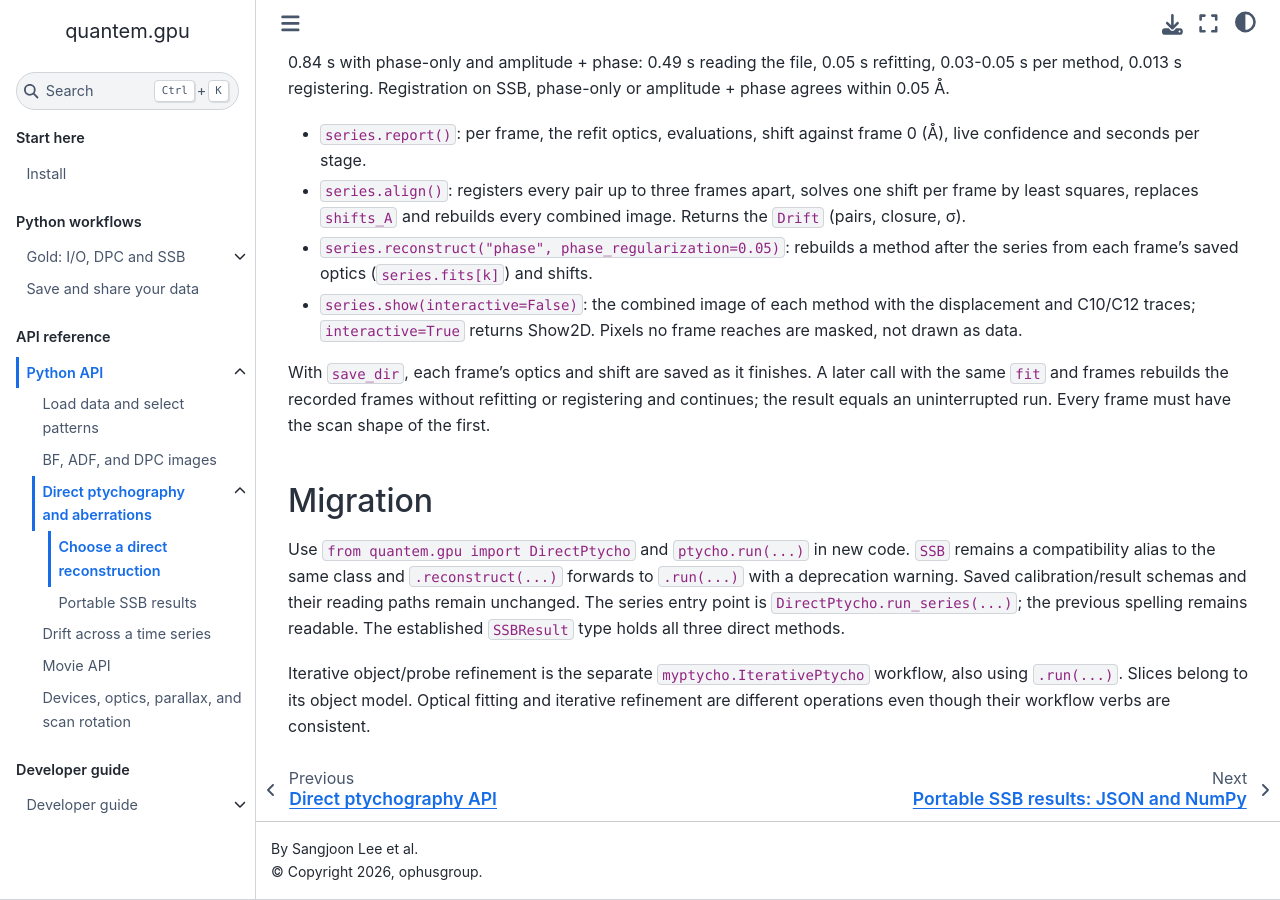
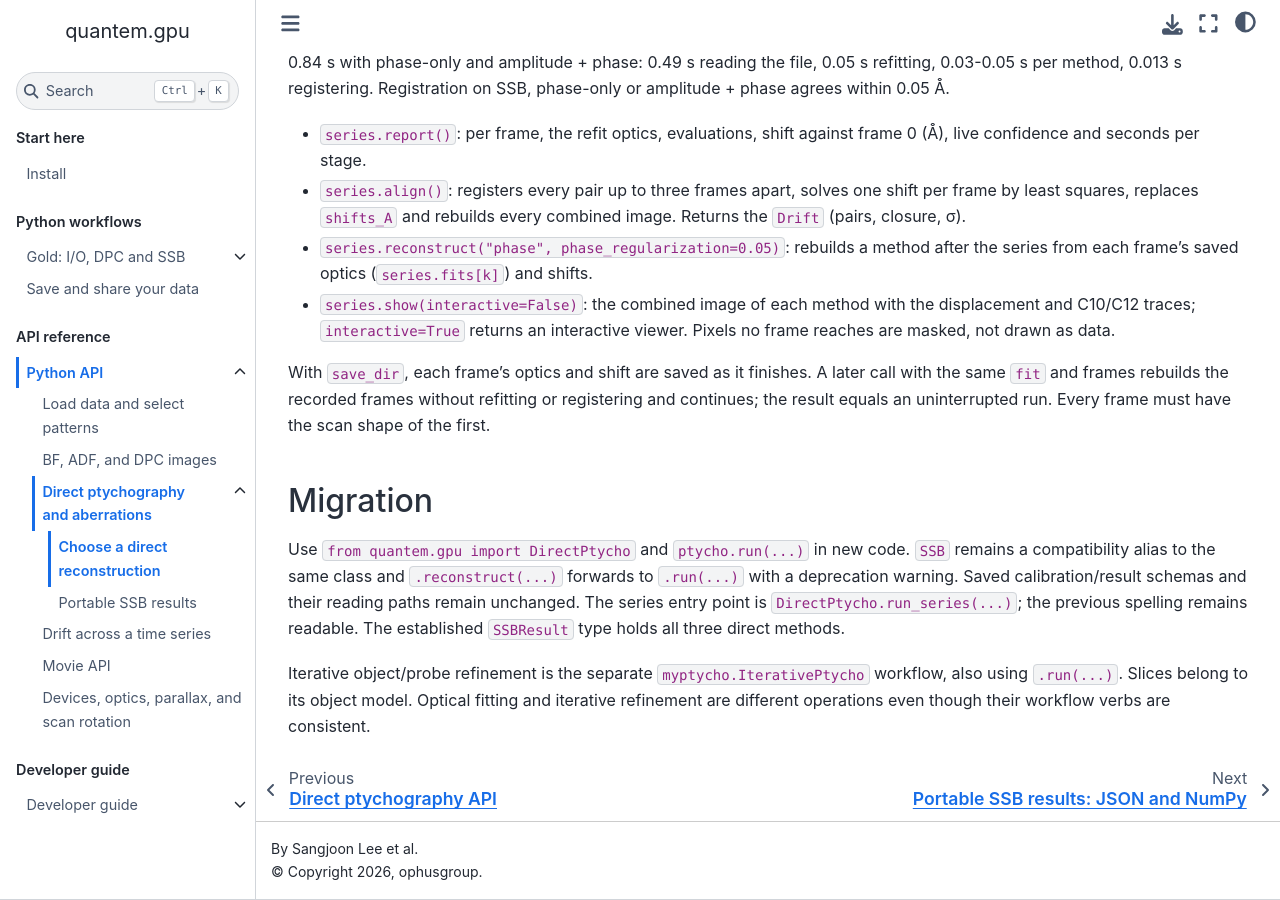
Before and after one commit to bobleesj/quantem.gpu, a Jupyter Book: the page built from docs/api/direct-ptycho.md, in a window 1280 px wide and 900 px high, scrolled down 4653 px. Built offline with Jupyter Book 1.0.4 settings and Sphinx 7.4.7 and the Sphinx Book theme 1.1.4, drawn with Linux system fonts in a browser that asks for light colours; pages that are not in the unit, such as notebooks, are missing from menus; some of the changed text lies outside the part shown.

```diff
--- a/docs/_toc.yml
+++ b/docs/_toc.yml
@@ -151,6 +151,12 @@ parts:
           sections:
           - file: performance/ssb/reports/2026-10-25-ssb-redraw-precision
           - file: performance/ssb/reports/2026-10-24-ssb-shared-coordinates
+          - file: performance/ssb/reports/2026-10-24-direct-live-handoff
+          - file: performance/ssb/reports/2026-10-24-drift-live-notch
+          - file: performance/ssb/reports/2026-10-24-drift-method-comparison
+          - file: performance/ssb/reports/2026-10-24-native-metal-ssb-redraw
+          - file: performance/ssb/reports/2026-10-24-redraw-symmetry-and-drag-window
+          - file: performance/ssb/reports/2026-10-24-regularized-preparation
           - file: performance/ssb/reports/2026-10-24-ssb-compact-support
           - file: performance/ssb/reports/2026-10-24-ssb-closed-sideband
           - file: performance/ssb/reports/2026-10-23-ssb-zero-contributions
--- a/docs/api/direct-ptycho.md
+++ b/docs/api/direct-ptycho.md
@@ -181,7 +181,7 @@ phase_001.show(
 Full fields appear above their matching zooms. Every panel uses the first
 result's phase limits, and each title identifies the method and regularization.
 Use `interactive=False` (the default) for a static Matplotlib figure, or
-`interactive=True` for linked Show2D inspection. `size` accepts `"small"`,
+`interactive=True` for linked interactive inspection. `size` accepts `"small"`,
 `"medium"`, `"large"`, and `"xlarge"`; `columns` sets methods per row.
 Interactive comparisons require matching pixel grids. These viewers inspect
 saved results; `ptycho.show()` opens ShowPtycho for live aberration edits.
@@ -263,7 +263,7 @@ amplitude + phase agrees within 0.05 Å.
 - `series.reconstruct("phase", phase_regularization=0.05)`: rebuilds a method
   after the series from each frame's saved optics (`series.fits[k]`) and shifts.
 - `series.show(interactive=False)`: the combined image of each method with the
-  displacement and C10/C12 traces; `interactive=True` returns Show2D.
+  displacement and C10/C12 traces; `interactive=True` returns an interactive viewer.
   Pixels no frame reaches are masked, not drawn as data.
 
 With `save_dir`, each frame's optics and shift are saved as it finishes. A
```
